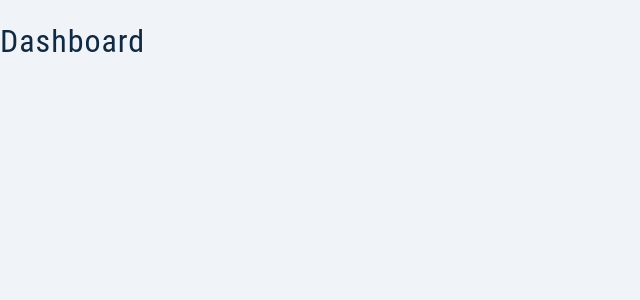
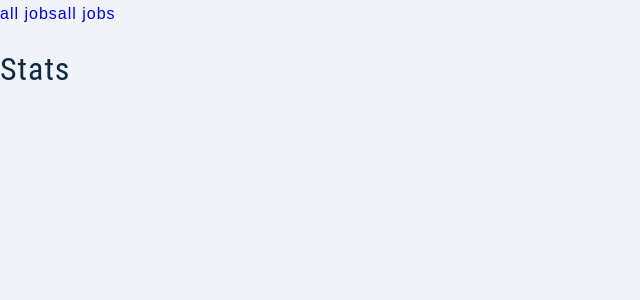
Before and after one commit to mnyef/MERN---Jobify, a React (Create React App) app in the folder client/: page / in a window 1280 px wide. Shown: the top 300 px of the page, without its empty margins (0-640 px from the left). Built offline with nearby package versions, Linux system fonts and the light colour scheme; sample sign-in values are in the browser's storage.

Commit message:
Dashboard Pages and Protected Route

```diff
--- a/client/src/App.js
+++ b/client/src/App.js
@@ -1,11 +1,33 @@
 import { BrowserRouter, Routes, Route } from 'react-router-dom';
-import { Dashboard, Error, Landing, Register } from './pages';
+import { Error, Landing, Register, ProtectedRoute } from './pages';
+import {
+  AddJob,
+  AllJobs,
+  Profile,
+  Stats,
+  SharedLayout,
+} from './pages/dashboard';
 
 function App() {
   return (
     <BrowserRouter>
       <Routes>
-        <Route path='/' element={<Dashboard />} />
+        {/* Dashboard */}
+        <Route
+          path='/'
+          element={
+            <ProtectedRoute>
+              <SharedLayout />
+            </ProtectedRoute>
+          }
+        >
+          <Route index element={<Stats />} />
+          <Route path='all-jobs' element={<AllJobs />}></Route>
+          <Route path='add-job' element={<AddJob />}></Route>
+          <Route path='profile' element={<Profile />}></Route>
+        </Route>
+
+        {/* Landing */}
         <Route path='/register' element={<Register />} />
         <Route path='/landing' element={<Landing />} />
         <Route path='*' element={<Error />} />
--- a/client/src/pages/Dashboard.js
+++ /dev/null
@@ -1,6 +0,0 @@
-// import { useEffect } from 'react';
-
-const Dashboard = () => {
-  return <h1>Dashboard</h1>;
-};
-export default Dashboard;
--- /dev/null
+++ b/client/src/pages/ProtectedRoute.js
@@ -0,0 +1,12 @@
+import { Navigate } from 'react-router-dom';
+import { useAppContext } from '../context/appContext';
+
+const ProtectedRoute = ({ children }) => {
+  const { user } = useAppContext();
+  if (!user) {
+    return <Navigate to='/landing' />;
+  }
+  return children;
+};
+
+export default ProtectedRoute;
--- /dev/null
+++ b/client/src/pages/dashboard/AddJob.js
@@ -0,0 +1,4 @@
+const AddJob = () => {
+  return <h1>AddJob</h1>;
+};
+export default AddJob;
--- /dev/null
+++ b/client/src/pages/dashboard/AllJobs.js
@@ -0,0 +1,4 @@
+const AllJobs = () => {
+  return <h1>AllJobs</h1>;
+};
+export default AllJobs;
--- /dev/null
+++ b/client/src/pages/dashboard/Profile.js
@@ -0,0 +1,4 @@
+const Profile = () => {
+  return <h1>Profile</h1>;
+};
+export default Profile;
--- /dev/null
+++ b/client/src/pages/dashboard/SharedLayout.js
@@ -0,0 +1,16 @@
+import { Outlet, Link } from 'react-router-dom';
+import Wrapper from '../../assets/wrappers/SharedLayout';
+
+const SharedLayout = () => {
+  return (
+    <Wrapper>
+      <nav>
+        <Link to='all-jobs'>all jobs</Link>
+        <Link to='add-job'>all jobs</Link>
+      </nav>
+      <Outlet />
+    </Wrapper>
+  );
+};
+
+export default SharedLayout;
--- /dev/null
+++ b/client/src/pages/dashboard/Stats.js
@@ -0,0 +1,4 @@
+const Stats = () => {
+  return <h1>Stats</h1>;
+};
+export default Stats;
--- /dev/null
+++ b/client/src/pages/dashboard/index.js
@@ -0,0 +1,7 @@
+import AddJob from './AddJob';
+import AllJobs from './AllJobs';
+import Profile from './Profile';
+import Stats from './Stats';
+import SharedLayout from './SharedLayout';
+
+export { AddJob, AllJobs, Profile, Stats, SharedLayout };
--- a/client/src/pages/index.js
+++ b/client/src/pages/index.js
@@ -1,6 +1,6 @@
-import Dashboard from './Dashboard';
 import Error from './Error';
 import Landing from './Landing';
+import ProtectedRoute from './ProtectedRoute';
 import Register from './Register';
 
-export { Dashboard, Error, Landing, Register };
+export { Error, Landing, Register, ProtectedRoute };
```
